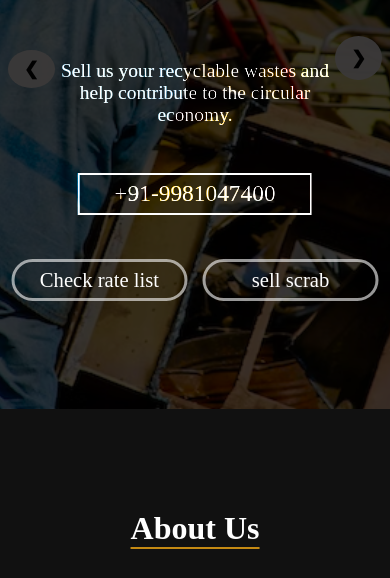
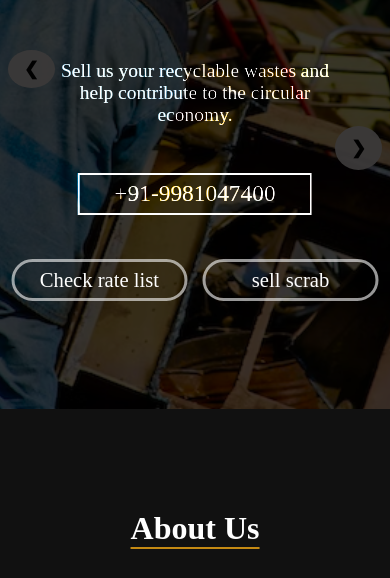
Before and after one commit to priyadiwaker/vishalscrabdealerproject, a plain HTML site: page index.html in a window 390 px wide. Shown: the part 266-844 px from the top of the page. Drawn offline with Linux system fonts and the light colour scheme.

Commit message:
Update style4.css

```diff
--- a/style4.css
+++ b/style4.css
@@ -195,14 +195,17 @@
         transition: ease 0.5s;
     }
 
+    .slider-btn a{
+        margin-top: -13vh;
+    }
+
     .next{
-
         cursor: pointer;
-        position: absolute;
-        top: 56%;
+        position: fixed;
+        top: 49%;
         width: auto;
         padding: 11px 16px;
-        margin-top: -9vh;
+        /* margin-top: -9vh; */
         color: rgb(0, 0, 0);
         font-weight: bold;
         font-size: 18px;
@@ -212,8 +215,11 @@
         background-color: rgba(255, 255, 255, 0.962);
         border-radius: 50%;
         z-index: 1;
-        margin-left: 88vw;
-    }
+        margin-left: 90vw;
+        /* padding-top: 2vh; */
+        margin-bottom: 10vh;
+    }
+
 
     .text1 {
         /* background: red; */
```
